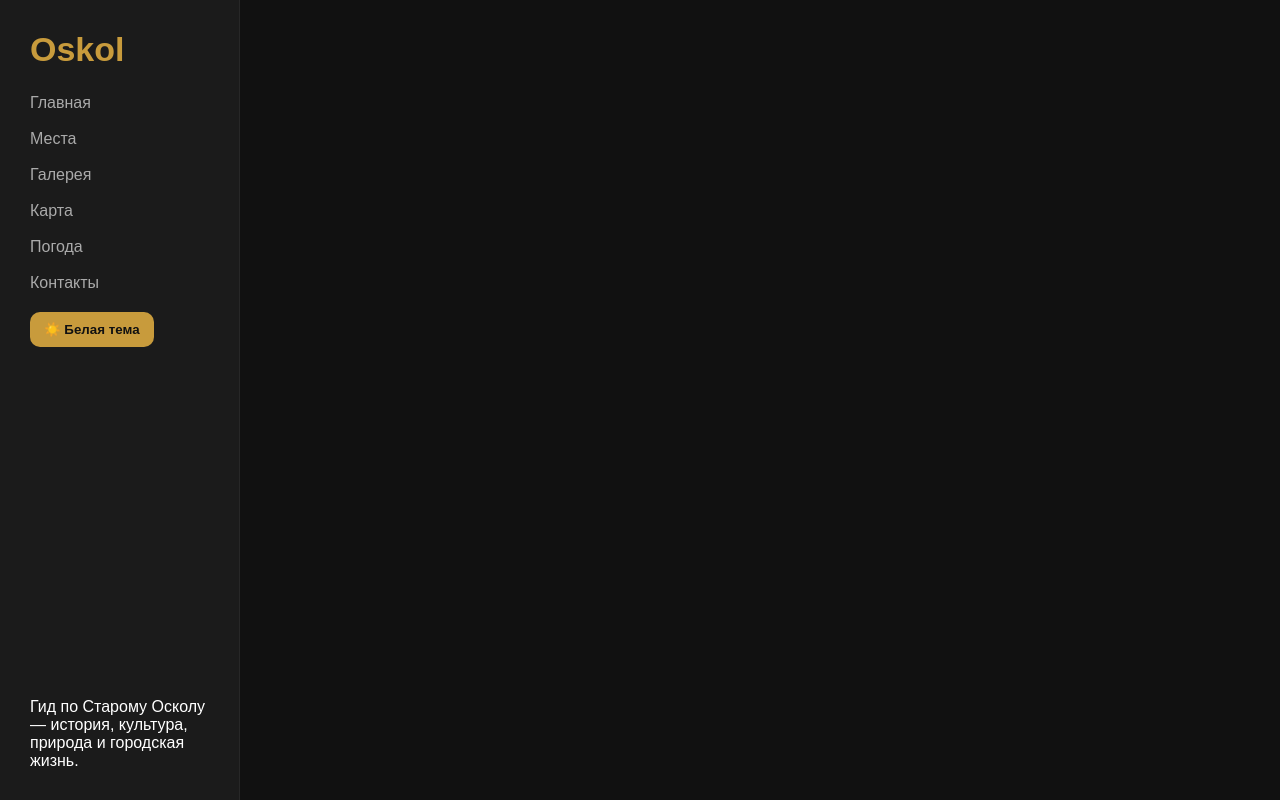
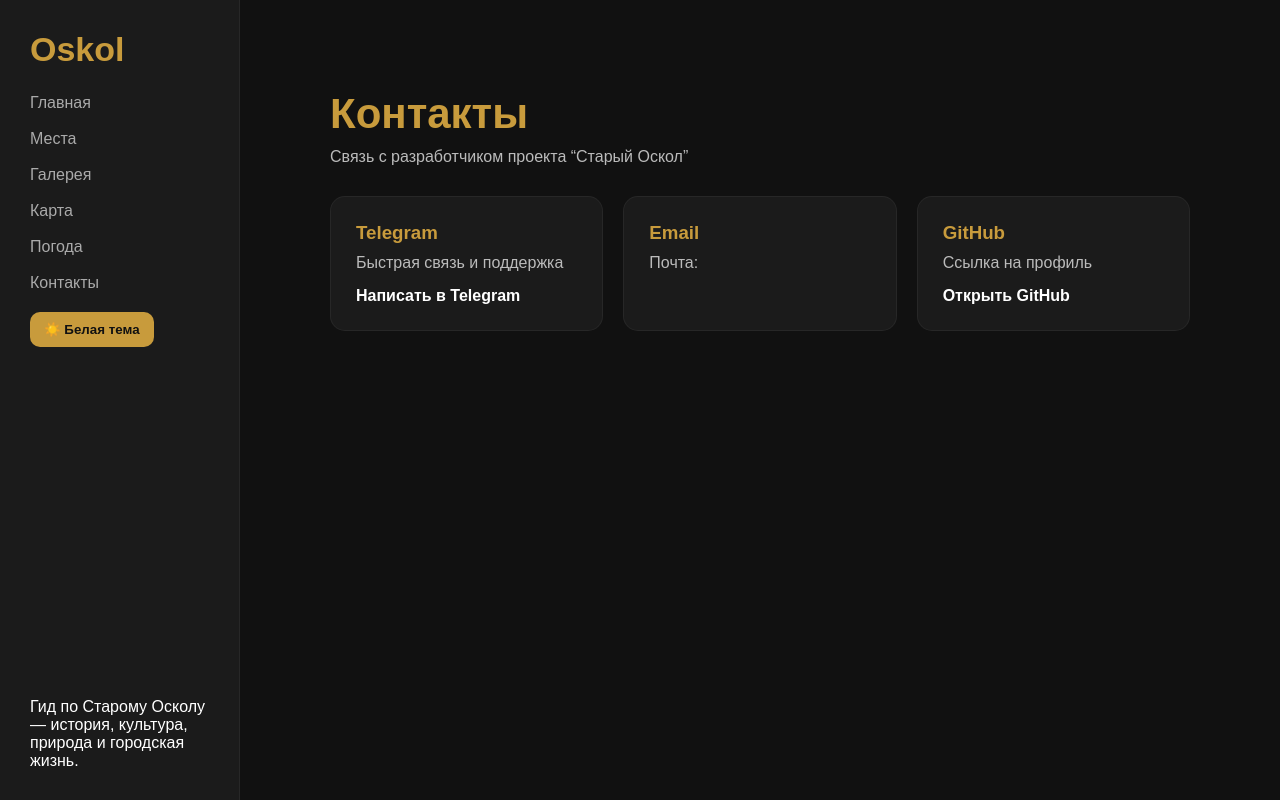
Before and after one commit to svyatoslavbulgakov00-prog/Reactsite, a React (Vite) app: page /contacts in a window 1280 px wide. Shown: the top 800 px of the page. Built offline with nearby package versions, Linux system fonts and the light colour scheme; no server answers.

Commit message:
Добавленна страница контактов с рабочими ссылками

```diff
--- a/src/App.jsx
+++ b/src/App.jsx
@@ -10,6 +10,7 @@ import Place from './Place'
 
 import Map from './Map'
 import Weather from './Weather'
+import Contacts from "./Contacts"
 
 export default function App() {
 
@@ -37,7 +38,7 @@ export default function App() {
               <a href="#">Галерея</a>
               <Link to="/map">Карта</Link>
               <Link to="/weather">Погода</Link>
-              <a href="#">Контакты</a>
+              <Link to="/contacts">Контакты</Link>
             </nav>
 
             <button className="theme-btn" onClick={toggleTheme}>
@@ -63,6 +64,7 @@ export default function App() {
             <Route path="/place/:id" element={<Place />} />
             <Route path="/map" element={<Map />} />
             <Route path="/weather" element={<Weather />} />
+            <Route path="/contacts" element={<Contacts />} />
           </Routes>
 
         </main>
@@ -94,7 +96,7 @@ export default function App() {
   <div className="footer-column">
     <h3>Информация</h3>
     <a href="/weather">Погода</a>
-    <a href="#">Контакты</a>
+    <a href="/contacts">Контакты</a>
 <a
   href={`https://t.me/${tg}`}
   target="_blank"
--- /dev/null
+++ b/src/Contacts.jsx
@@ -0,0 +1,53 @@
+export default function Contacts() {
+  return (
+    <div className="contacts-page">
+
+      <h1 className="contacts-title">Контакты</h1>
+
+      <p className="contacts-subtitle">
+        Связь с разработчиком проекта “Старый Оскол”
+      </p>
+
+      <div className="contacts-grid">
+
+        {/* Telegram */}
+        <div className="contact-card">
+          <h3>Telegram</h3>
+          <p>Быстрая связь и поддержка</p>
+
+          <a
+            href={`https://t.me/${import.meta.env.VITE_TELEGRAM_USERNAME}`}
+            target="_blank"
+            rel="noopener noreferrer"
+          >
+            Написать в Telegram
+          </a>
+        </div>
+
+        {/* Email */}
+        <div className="contact-card">
+          <h3>Email</h3>
+          <p>Почта:</p>
+<a href={`mailto:${import.meta.env.VITE_EMAIL}`}>
+  {import.meta.env.VITE_EMAIL}
+</a>
+        </div>
+
+        {/* GitHub */}
+        <div className="contact-card">
+          <h3>GitHub</h3>
+          <p>Ссылка на профиль</p>
+          <a
+  href={import.meta.env.VITE_GITHUB}
+  target="_blank"
+  rel="noopener noreferrer"
+>
+  Открыть GitHub
+</a>
+        </div>
+
+      </div>
+
+    </div>
+  )
+}
--- a/src/index.css
+++ b/src/index.css
@@ -1141,3 +1141,88 @@ body {
   background: #fff;
   border: 1px solid #ddd;
 }
+.contacts-page {
+  padding: 40px;
+}
+
+.contacts-title {
+  font-size: 42px;
+  color: #C89B3C;
+  margin-bottom: 10px;
+}
+
+.contacts-subtitle {
+  margin-bottom: 30px;
+  color: #bbb;
+}
+
+/* GRID */
+.contacts-grid {
+  display: grid;
+  grid-template-columns: repeat(3, 1fr);
+  gap: 20px;
+}
+
+/* CARD */
+.contact-card {
+  background: #1b1b1b;
+  padding: 25px;
+  border-radius: 15px;
+  border: 1px solid rgba(255,255,255,0.05);
+  transition: 0.3s;
+}
+
+.contact-card:hover {
+  transform: translateY(-5px);
+  border-color: #C89B3C;
+}
+
+/* TEXT */
+.contact-card h3 {
+  color: #C89B3C;
+  margin-bottom: 10px;
+}
+
+.contact-card p {
+  color: #bbb;
+  margin-bottom: 15px;
+}
+
+.contact-card a {
+  color: #fff;
+  text-decoration: none;
+  font-weight: 600;
+}
+
+.contact-card a:hover {
+  color: #C89B3C;
+}
+
+/* LIGHT THEME */
+.app.light .contact-card {
+  background: #fff;
+  border: 1px solid #ddd;
+}
+
+.app.light .contact-card p {
+  color: #333;
+}
+
+.app.light .contacts-subtitle {
+  color: #444;
+}
+.app.light .contact-card h3 {
+  color: #111;
+}
+
+.app.light .contact-card p {
+  color: #444;
+}
+
+.app.light .contact-card a {
+  color: #1a1a1a;
+}
+
+.app.light .contact-card a:hover {
+  color: #C89B3C;
+}
```
